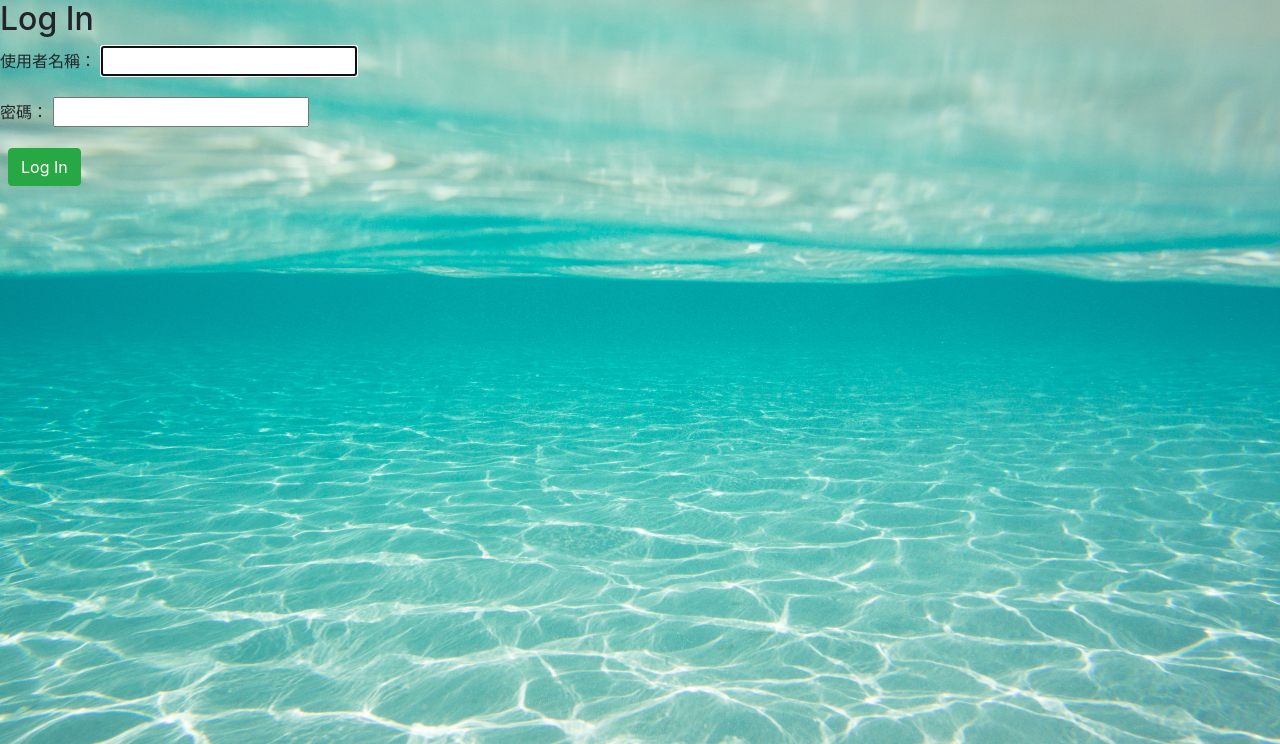
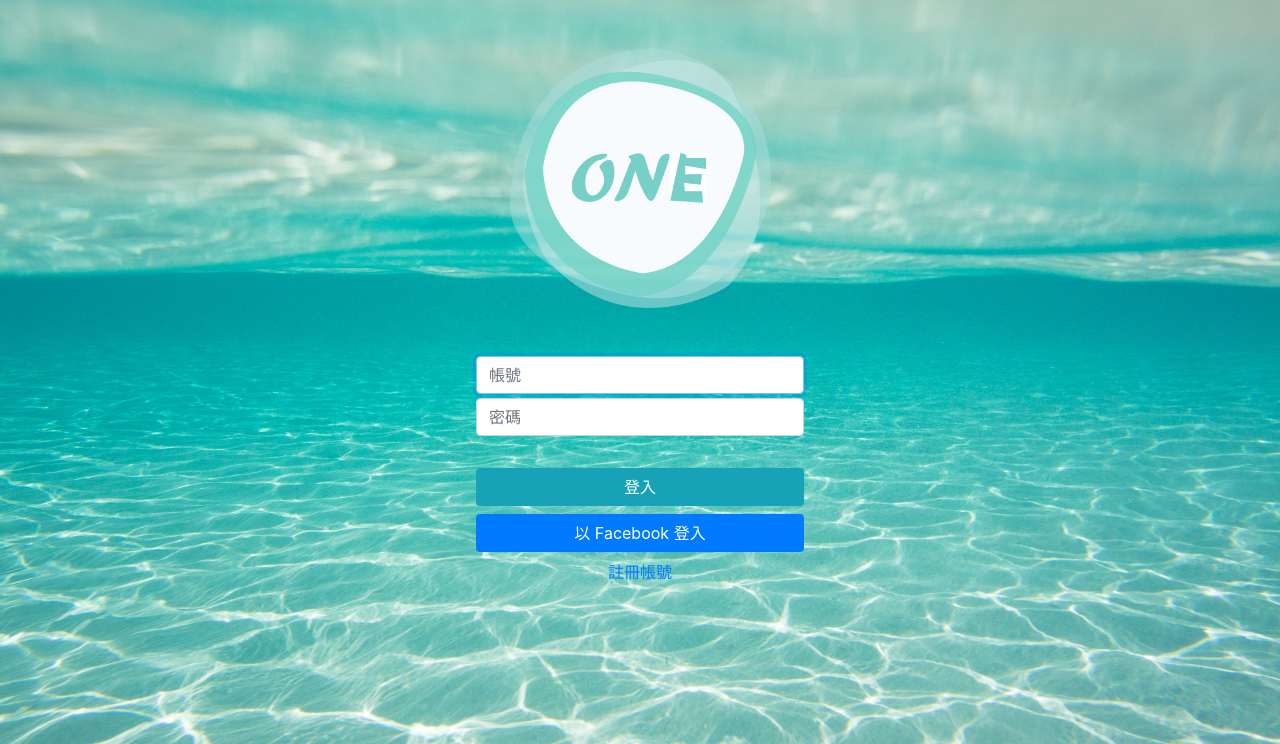
Before and after one commit to lisa4930007/One, a Django app: page /accounts/login/ in a window 1280 px wide. Shown: the part 56-800 px from the top of the page. Run offline with Django 3.2, Linux system fonts and the light colour scheme.

Commit message:
organize login page + FB login

```diff
--- a/accounts/views.py
+++ b/accounts/views.py
@@ -5,4 +5,7 @@ from django.contrib.auth.forms import UserCreationForm
 class SignUpView(CreateView):
 	form_class = UserCreationForm
 	success_url = reverse_lazy('login')
+	# TODO: 直接帶登入資訊到 home 不用到登入頁面
 	template_name = 'registration/signup.html'
+
+# TODO:Lisa 已登入的user 轉址登入頁面到首頁
--- a/config/urls.py
+++ b/config/urls.py
@@ -20,5 +20,6 @@ urlpatterns = [
     path('admin/', admin.site.urls),
     path('accounts/', include('django.contrib.auth.urls')),
     path('accounts/', include('accounts.urls')),
+    path('social-auth/', include('social_django.urls', namespace='social')),
     path('', include('pages.urls')),
 ]
--- a/templates/home.html
+++ b/templates/home.html
@@ -21,7 +21,7 @@
       </ol>
       <div class="carousel-inner">
         <div class="carousel-item active">
-          <img src="{% static 'images/logo.png' %}" class="d-block w-100" alt="...">
+          <img src="{% static 'images/logo.png' %}" class="d-block w-50" alt="...">
           <div class="carousel-caption d-none d-md-block">
             <h5>First slide label</h5>
             <p>Some representative placeholder content for the first slide.</p>
--- a/templates/registration/login.html
+++ b/templates/registration/login.html
@@ -1,12 +1,39 @@
 {% extends 'base.html' %}
+{% load static %}
 
 {% block title %}Log In{% endblock title %}
 
 {% block content %}
-<h2>Log In</h2>
-<form method="post">
-	{% csrf_token %}
-	{{ form.as_p }}
-	<button class="btn btn-success ml-2"  type="submit">Log In</button>
-</form>
+<div class="container p-5">
+	<img src="{% static 'images/logo.png' %}" class="mx-auto d-block w-25" alt="logo">
+	<br/><br/>
+	<form method="post">
+		{% csrf_token %}
+		<div class="row">
+			<div class="col-md-6 col-xl-4 mx-auto mb-1">
+				<input id="id_username" type="text" name="username" autofocus="" autocapitalize="none" autocomplete="username" maxlength="150" class="form-control" placeholder="帳號" aria-label="帳號" required>
+			</div>
+		</div>
+		<div class="row">
+			<div class="col-md-6 col-xl-4 mx-auto mb-1">
+				<input id="id_password" type="password" name="password" autocomplete="current-password" class="form-control" placeholder="密碼" aria-label="密碼" required>
+			</div>
+		</div>
+		<br/>
+		<div class="row">
+			<div class="col-md-6 col-xl-4 mx-auto m-1">
+			  <button class="btn bg-info btn-block text-white" type="submit">登入</button>
+			</div>
+		</div>
+	</form>
+
+	<div class="row">
+		<div class="col-md-6 col-xl-4 mx-auto m-1">
+		  	<a href="{% url 'social:begin' 'facebook' %}"><button class="btn bg-primary btn-block text-white">以 Facebook 登入</button></a>
+		</div>
+	</div>
+	<div class="row">
+		<div class="mx-auto m-1"><a href="{% url 'signup' %}">註冊帳號</a></div>
+	</div>
+</div>
 {% endblock content %}
```
Also changed, not shown: config/settings.py (+25 -1 lines), static/images/logo.png, 2 other files.
